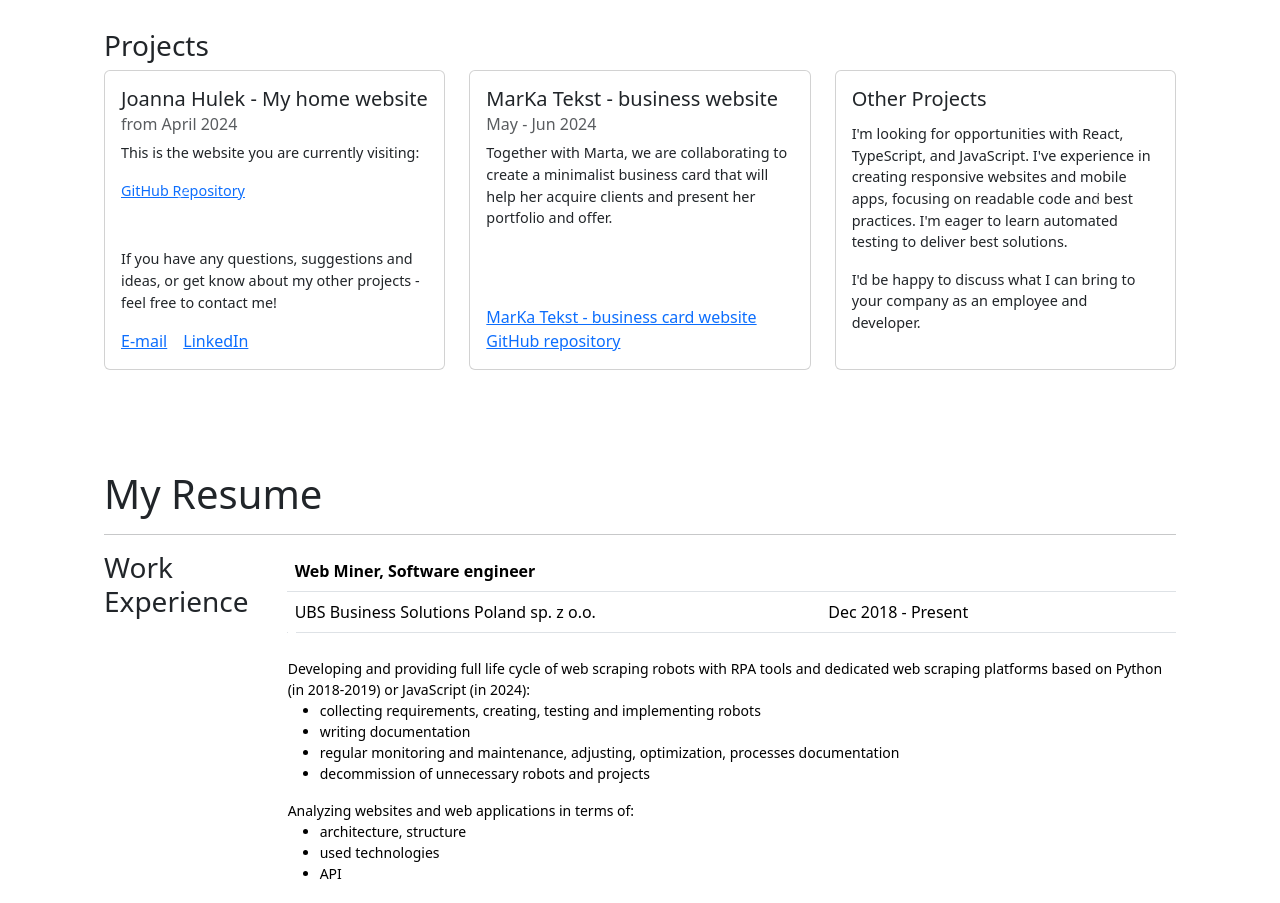
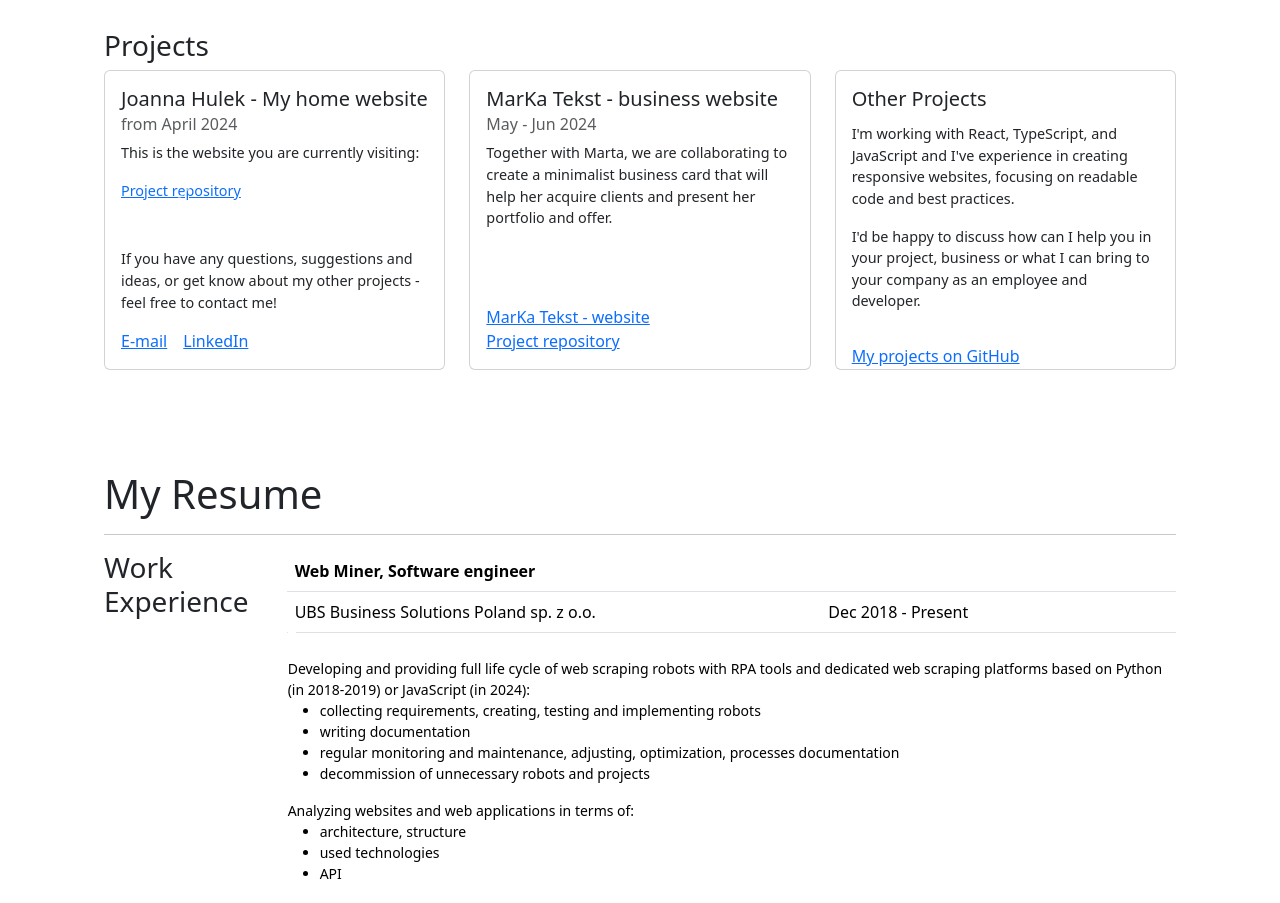
Before and after one commit to joannahulek/joannahulek.github.io, a React (Create React App) app: page / in a window 1280 px wide. Shown: the part 1660-2563 px from the top of the page. Built offline with nearby package versions, Linux system fonts and the light colour scheme; the HTML template or start-up script is replaced by a standard one.

Commit message:
text adjusted

```diff
--- a/src/components/content/Projects.tsx
+++ b/src/components/content/Projects.tsx
@@ -5,7 +5,7 @@ const projects: PortfolioItem[]=[
         title: "Joanna Hulek - My home website",
         time: "from April 2024",
         description: <><p>This is the website you are currently visiting:</p>
-            <a href="https://github.com/joannahulek/joannahulek.github.io" className="card-link">GitHub Repository</a></>,
+            <a href="https://github.com/joannahulek/joannahulek.github.io" className="card-link">Project repository</a></>,
         link: <><p className="card-text">If you have any questions, suggestions and ideas, or get know about my other
             projects - feel free to contact me!</p>
             <a href="mailto:joanna.hulek@gmail.com?&subject=E-mail%20from%20website&body=Hi%20Joanna,%20"
@@ -18,23 +18,22 @@ const projects: PortfolioItem[]=[
         time: "May - Jun 2024",
         description: <>Together with Marta, we are collaborating to create a minimalist business card that will help her acquire clients and present her portfolio and offer.</>,
         link: <><a href="https://marka-tekst.vercel.app/" target="_blank"
-                   className="card-link">MarKa Tekst - business card website</a>
+                   className="card-link">MarKa Tekst - website</a>
             <br></br>
             <a href="https://github.com/joannahulek/marka"
-               target="_blank" className="card-link">GitHub repository</a></>
+               target="_blank" className="card-link">Project repository</a></>
     },
     {
         title: "Other Projects",
         time: "",
         description: <><p>
-            I'm looking for opportunities with React, TypeScript, and JavaScript. I've experience in creating
-            responsive websites and mobile apps, focusing on readable code and best practices. I'm eager to learn
-            automated testing to deliver best solutions.
+            I'm working with React, TypeScript, and JavaScript and I've experience in creating responsive websites, focusing on readable code and best practices.
         </p>
-            <p>I'd be happy to discuss what I can bring to your company as an employee and developer.</p>
+            <p>
+                I'd be happy to discuss how can I help you in your project, business or what I can bring to your company as an employee and developer.
+            </p>
         </>,
-        link: <a href="https://github.com/joannahulek/" target="_blank" className="card-link">Joanna Hulek on
-            GitHub</a>
+        link: <a href="https://github.com/joannahulek/" target="_blank" className="card-link">My projects on GitHub</a>
     }
 ]
 
```
